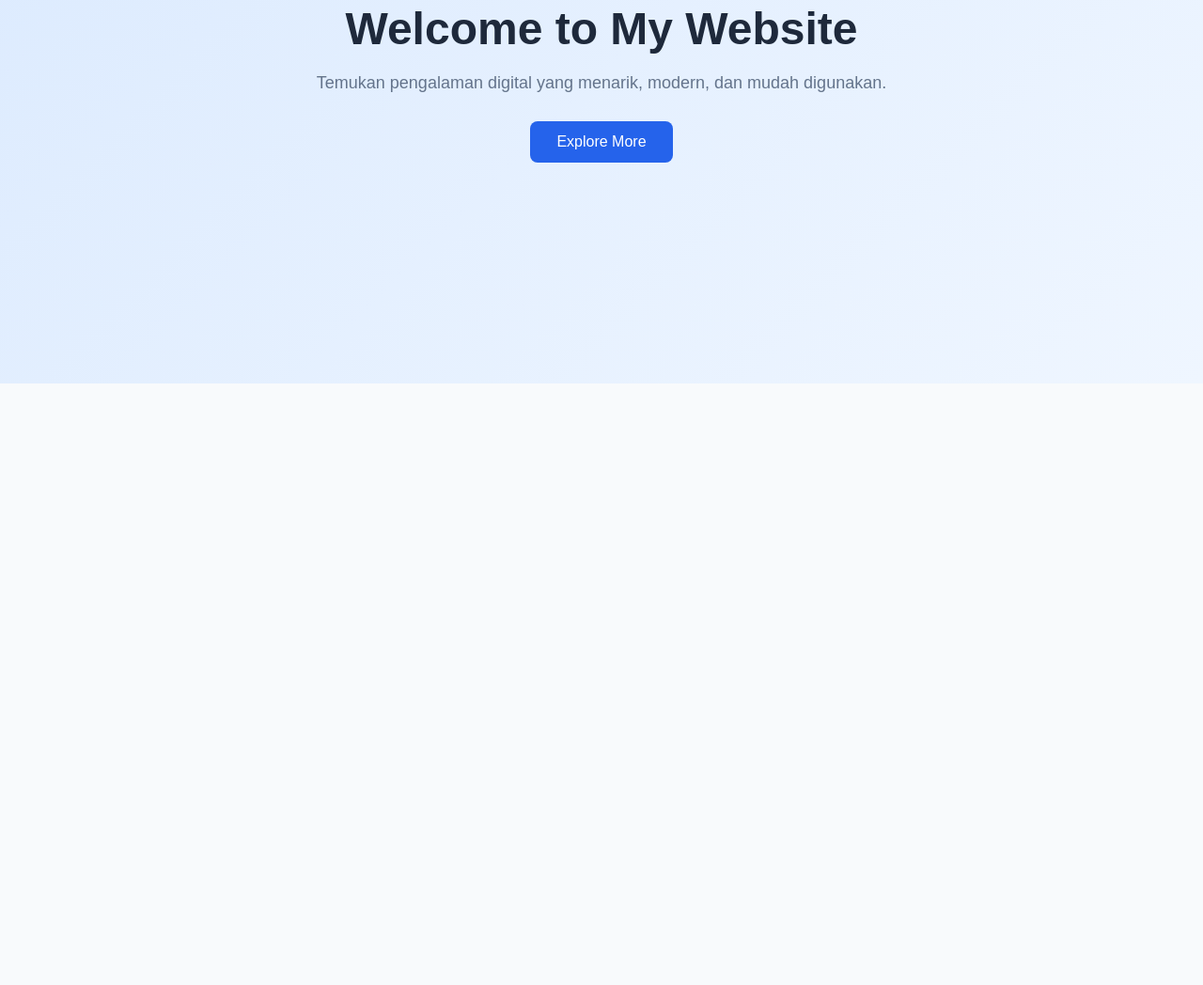
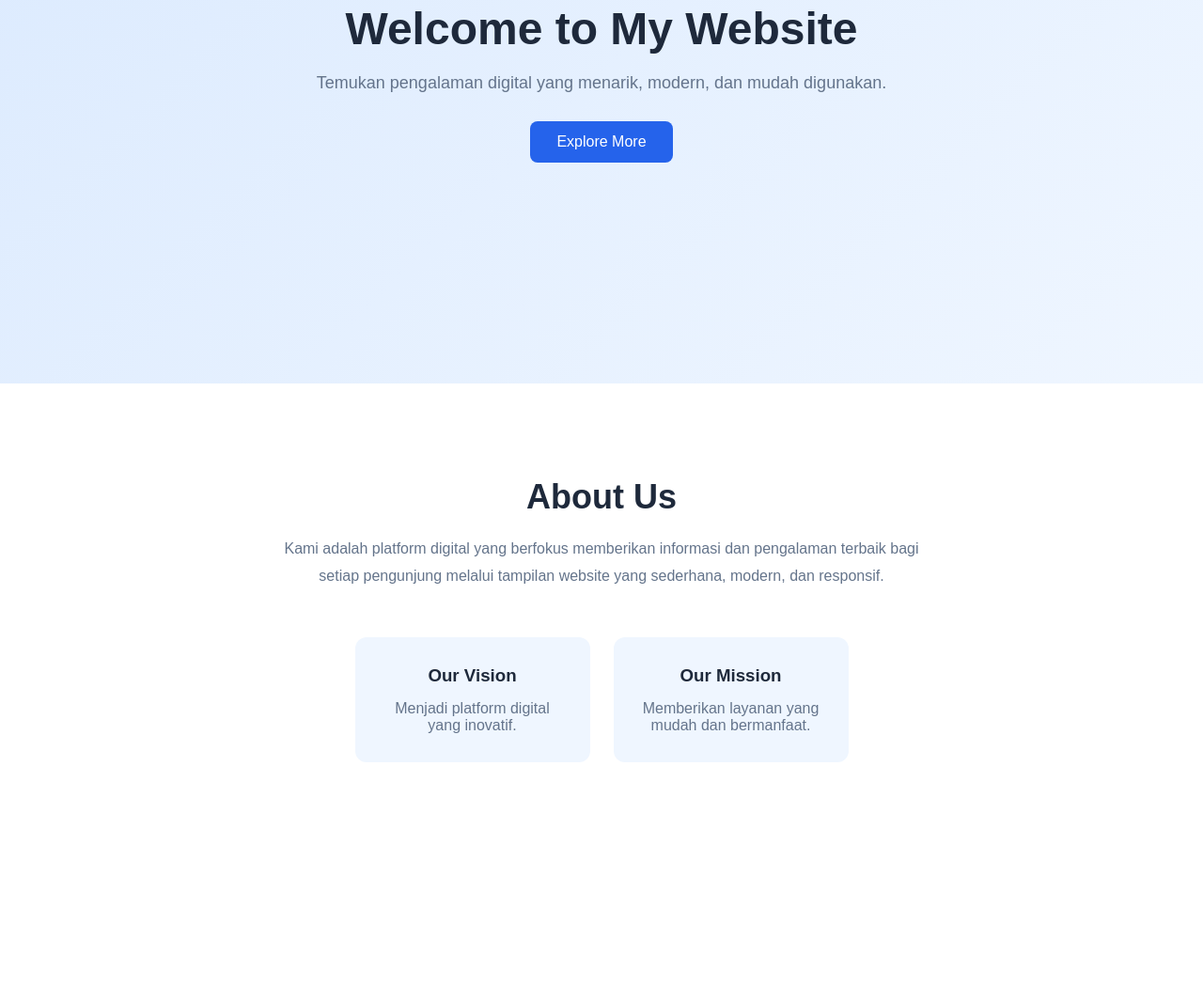
Before and after one commit to fitriarizkioktavia-cmd/belajar-git, a plain HTML site: page index.html in a window 1280 px wide. Shown: the part 300-1348 px from the top of the page at 94% size. Before the commit the page ends 800 px from the top, so only its background shows below. Drawn offline with Linux system fonts and the light colour scheme.

Commit message:
Add About Us section with vision and mission
Angga

```diff
--- a/index.html
+++ b/index.html
@@ -119,3 +119,58 @@
         </a>
     </div>
 </section>
+
+    <!-- SECTION 2: ABOUT -->
+<section id="about" style="background: white;">
+
+    <div style="text-align: center;">
+        <h1 style="font-size: 36px; margin-bottom: 20px;">
+            About Us
+        </h1>
+
+        <p style="color: #64748b; line-height: 1.8;
+                  max-width: 700px; margin: auto;">
+            Kami adalah platform digital yang berfokus
+            memberikan informasi dan pengalaman terbaik
+            bagi setiap pengunjung melalui tampilan
+            website yang sederhana, modern, dan responsif.
+        </p>
+    </div>
+
+    <div style="
+        display: flex;
+        justify-content: center;
+        gap: 25px;
+        flex-wrap: wrap;
+        margin-top: 50px;
+    ">
+
+        <div style="
+            background: #eff6ff;
+            padding: 30px;
+            border-radius: 12px;
+            width: 250px;
+            text-align: center;
+        ">
+            <h3>Our Vision</h3>
+            <p style="margin-top: 15px; color: #64748b;">
+                Menjadi platform digital yang inovatif.
+            </p>
+        </div>
+
+        <div style="
+            background: #eff6ff;
+            padding: 30px;
+            border-radius: 12px;
+            width: 250px;
+            text-align: center;
+        ">
+            <h3>Our Mission</h3>
+            <p style="margin-top: 15px; color: #64748b;">
+                Memberikan layanan yang mudah dan bermanfaat.
+            </p>
+        </div>
+
+    </div>
+
+</section>
```
